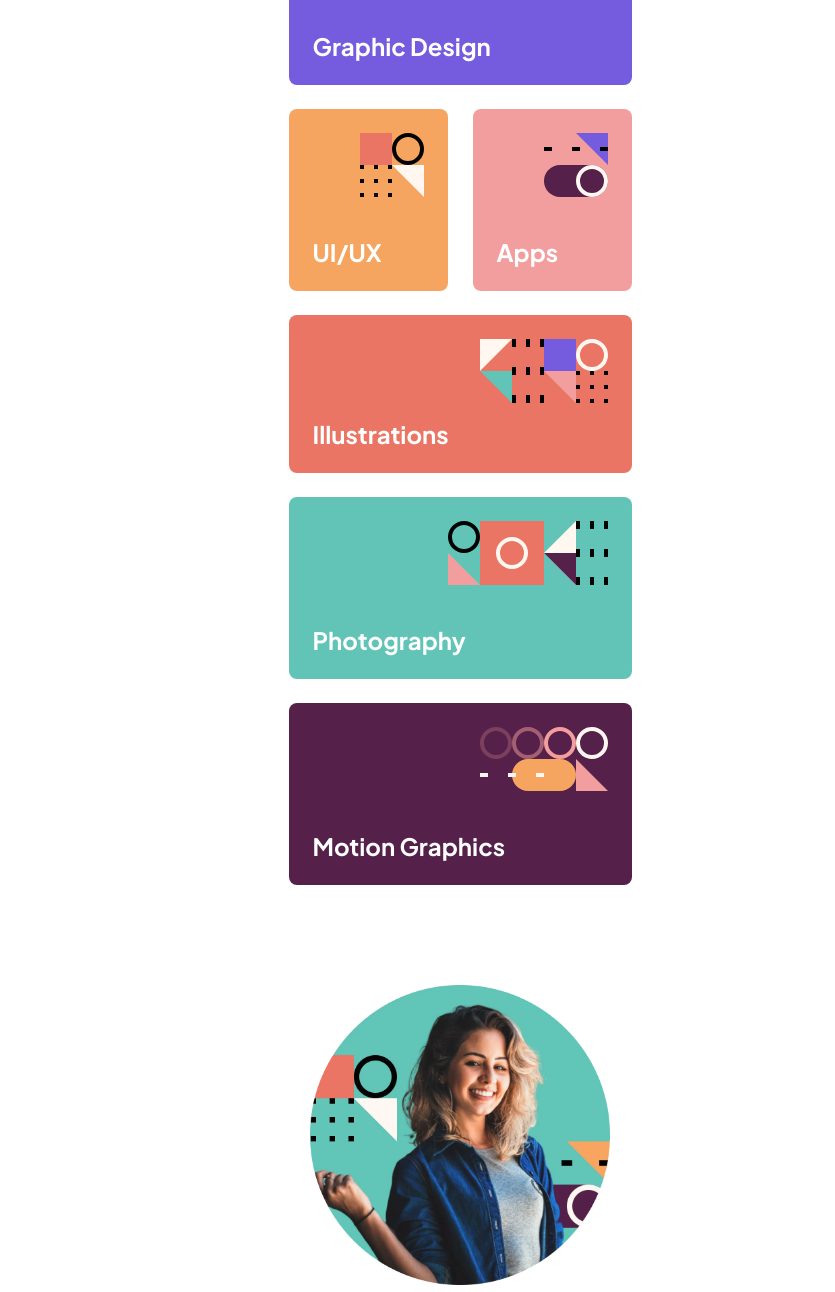
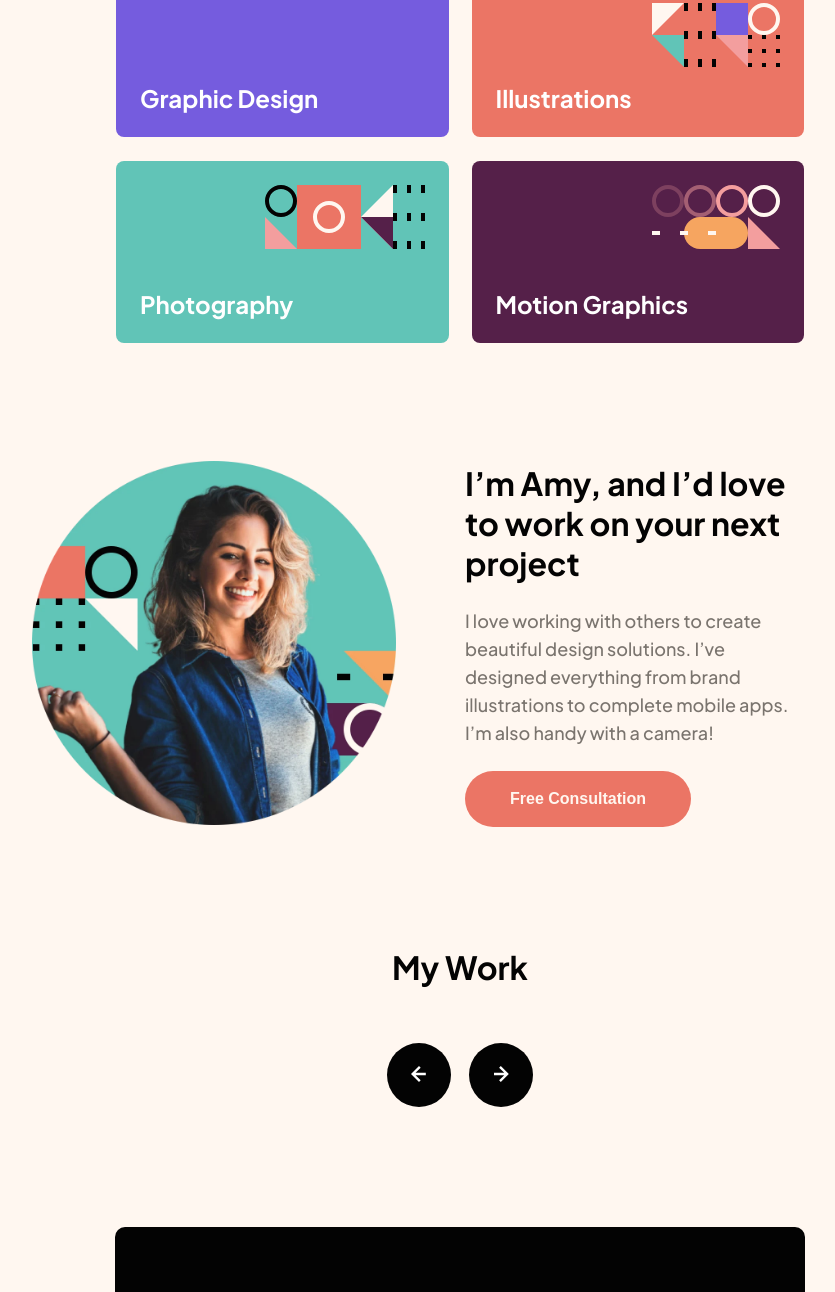
Before and after one commit to Lisviks/single-page-design-portfolio-frontendmentor, a plain HTML site: page index.html in a window 1280 px wide. Shown: the part 591-1883 px from the top of the page, without its empty margins (180-1015 px from the left). Drawn offline with Linux system fonts and the light colour scheme.

Commit message:
tablet css

```diff
--- a/index.html
+++ b/index.html
@@ -24,27 +24,27 @@
       <div class="grid">
         <div class="grid-item graphic-design">
           <div class="pattern"><img src="./assets/pattern-graphic-design.svg" alt="pattern" /></div>
-          <p>Graphic Design</p>
+          <span>Graphic Design</span>
         </div>
         <div class="grid-item ui-ux">
           <div class="pattern"><img src="./assets/pattern-ui-ux.svg" alt="pattern" /></div>
-          <p>UI/UX</p>
+          <span>UI/UX</span>
         </div>
         <div class="grid-item apps">
           <div class="pattern"><img src="./assets/pattern-apps.svg" alt="pattern" /></div>
-          <p>Apps</p>
+          <span>Apps</span>
         </div>
         <div class="grid-item illustrations">
           <div class="pattern"><img src="./assets/pattern-illustrations.svg" alt="pattern" /></div>
-          <p>Illustrations</p>
+          <span>Illustrations</span>
         </div>
         <div class="grid-item photography">
           <div class="pattern"><img src="./assets/pattern-photography.svg" alt="pattern" /></div>
-          <p>Photography</p>
+          <span>Photography</span>
         </div>
         <div class="grid-item motion-graphics">
           <div class="pattern"><img src="./assets/pattern-motion-graphics.svg" alt="pattern" /></div>
-          <p>Motion Graphics</p>
+          <span>Motion Graphics</span>
         </div>
       </div>
     </header>
@@ -58,8 +58,8 @@
             I love working with others to create beautiful design solutions. I’ve designed everything from brand
             illustrations to complete mobile apps. I’m also handy with a camera!
           </p>
+          <button class="btn">Free Consultation</button>
         </div>
-        <button class="btn">Free Consultation</button>
       </div>
 
       <div class="work">
--- a/styles.css
+++ b/styles.css
@@ -8,6 +8,7 @@
 
 body {
   font-family: 'Plus Jakarta Sans', sans-serif;
+  background-color: #fff7f0;
 }
 
 h1,
@@ -126,7 +127,7 @@ header p {
   right: 24px;
 }
 
-.grid-item p {
+.grid-item span {
   position: absolute;
   bottom: 24px;
   left: 24px;
@@ -223,3 +224,167 @@ footer p {
 .bottom {
   margin-top: 40px;
 }
+
+@media (min-width: 768px) {
+  p {
+    font-size: 18px;
+    line-height: 28px;
+  }
+
+  .btn {
+    font-size: 16px;
+    padding: 14px 45px;
+    background-color: #eb7565;
+  }
+
+  .top .btn,
+  .bottom .btn {
+    background-color: #030303;
+  }
+
+  header {
+    padding: 34px 40px 0;
+    max-width: 850px;
+    width: 768px;
+    margin: 0 auto;
+  }
+
+  .top .logo,
+  .bottom .logo {
+    width: 64px;
+    height: 64px;
+  }
+
+  header h1 {
+    margin-top: 64px;
+    font-size: 44px;
+    line-height: 55px;
+  }
+
+  header p {
+    margin-top: 27px;
+    padding: 0 50px;
+  }
+
+  .grid {
+    margin-top: 64px;
+    grid-template-columns: repeat(4, 1fr);
+    grid-template-rows: 182px 158px 182px;
+    gap: 24px 23px;
+  }
+
+  .grid-item.graphic-design,
+  .grid-item.photography {
+    grid-column: 1 / 3;
+  }
+
+  .grid-item.graphic-design {
+    background-color: #755cde;
+    grid-row: 1 / 3;
+  }
+
+  .grid-item.illustrations {
+    grid-column: 3 / 5;
+  }
+
+  .grid-item.ui-ux {
+    background-color: #f6a560;
+  }
+
+  .grid-item.apps {
+    background-color: #f39e9e;
+  }
+
+  .grid-item.illustrations {
+    background-color: #eb7565;
+  }
+
+  .grid-item.photography {
+    background-color: #61c4b7;
+  }
+
+  .grid-item.motion-graphics {
+    background-color: #552049;
+    grid-column: 3 / 5;
+  }
+
+  .grid-item .pattern {
+    position: absolute;
+    top: 24px;
+    right: 24px;
+  }
+
+  main {
+    margin: 120px auto 0;
+    padding: 0;
+    max-width: 850px;
+    width: 768px;
+  }
+
+  main .info {
+    display: flex;
+    flex-direction: row;
+    justify-content: flex-end;
+    align-items: center;
+    margin-right: 40px;
+    position: relative;
+  }
+
+  main .info .photo {
+    width: 364px;
+    margin: 0 auto;
+    position: absolute;
+    right: 408px;
+  }
+
+  main .info h2 {
+    margin-top: 0;
+    font-size: 32px;
+    line-height: 40px;
+    text-align: left;
+  }
+
+  main .info p {
+    text-align: left;
+  }
+
+  main .info .btn {
+    margin: 24px 0 0;
+  }
+
+  main .info .content {
+    width: 339px;
+  }
+
+  main .work {
+    margin-top: 120px;
+    margin-bottom: 56px;
+  }
+
+  main .work h3 {
+    font-size: 32px;
+    line-height: 40px;
+  }
+
+  main .work .slider {
+  }
+
+  main .work .slider-btns {
+    margin-top: 56px;
+  }
+
+  footer {
+    margin: 120px auto 56px;
+    max-width: 850px;
+    width: 768px;
+    padding: 0 39px;
+  }
+
+  footer .info {
+    padding: 56px 75px 64px;
+  }
+
+  .bottom {
+    margin-top: 56px;
+  }
+}
```
